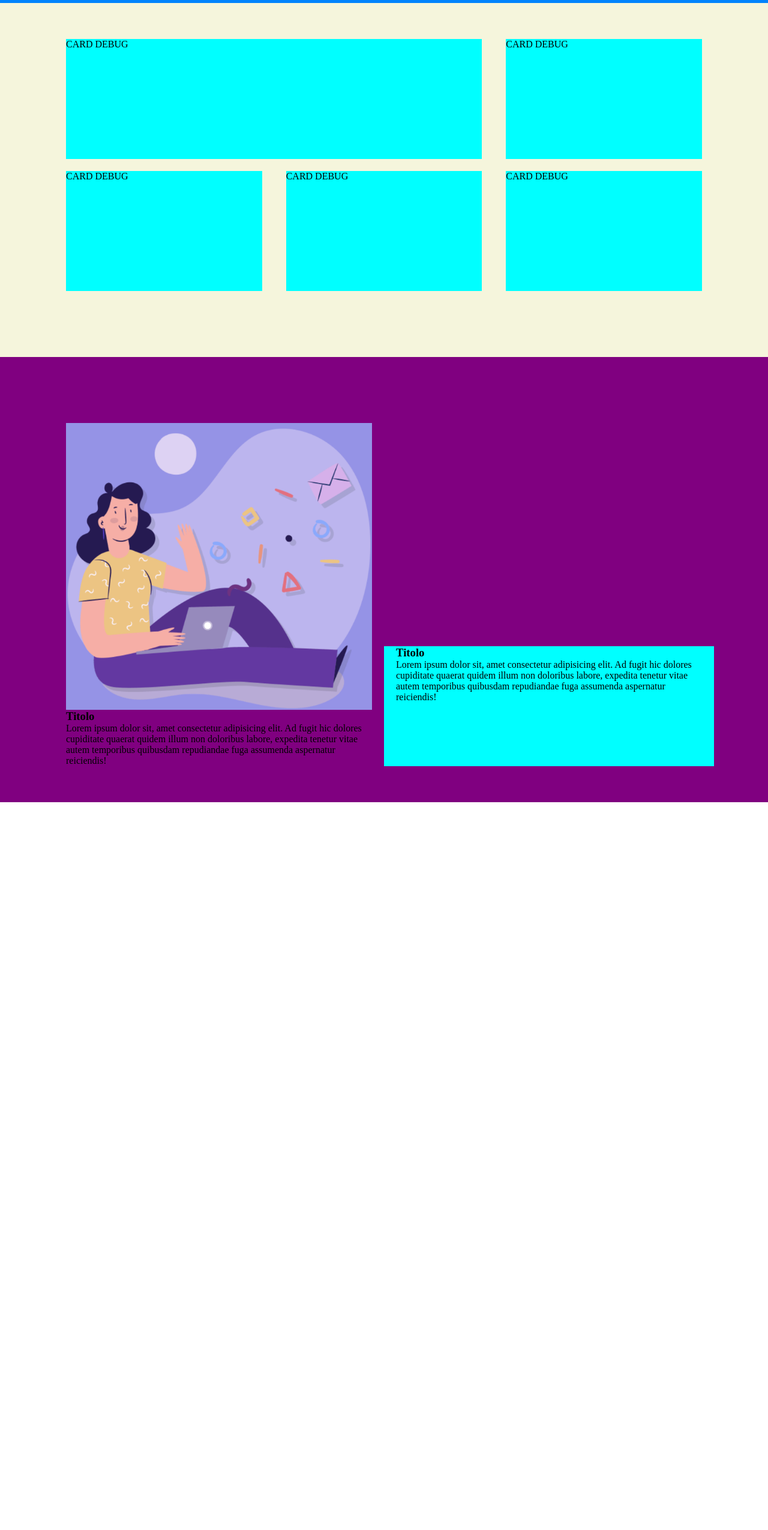
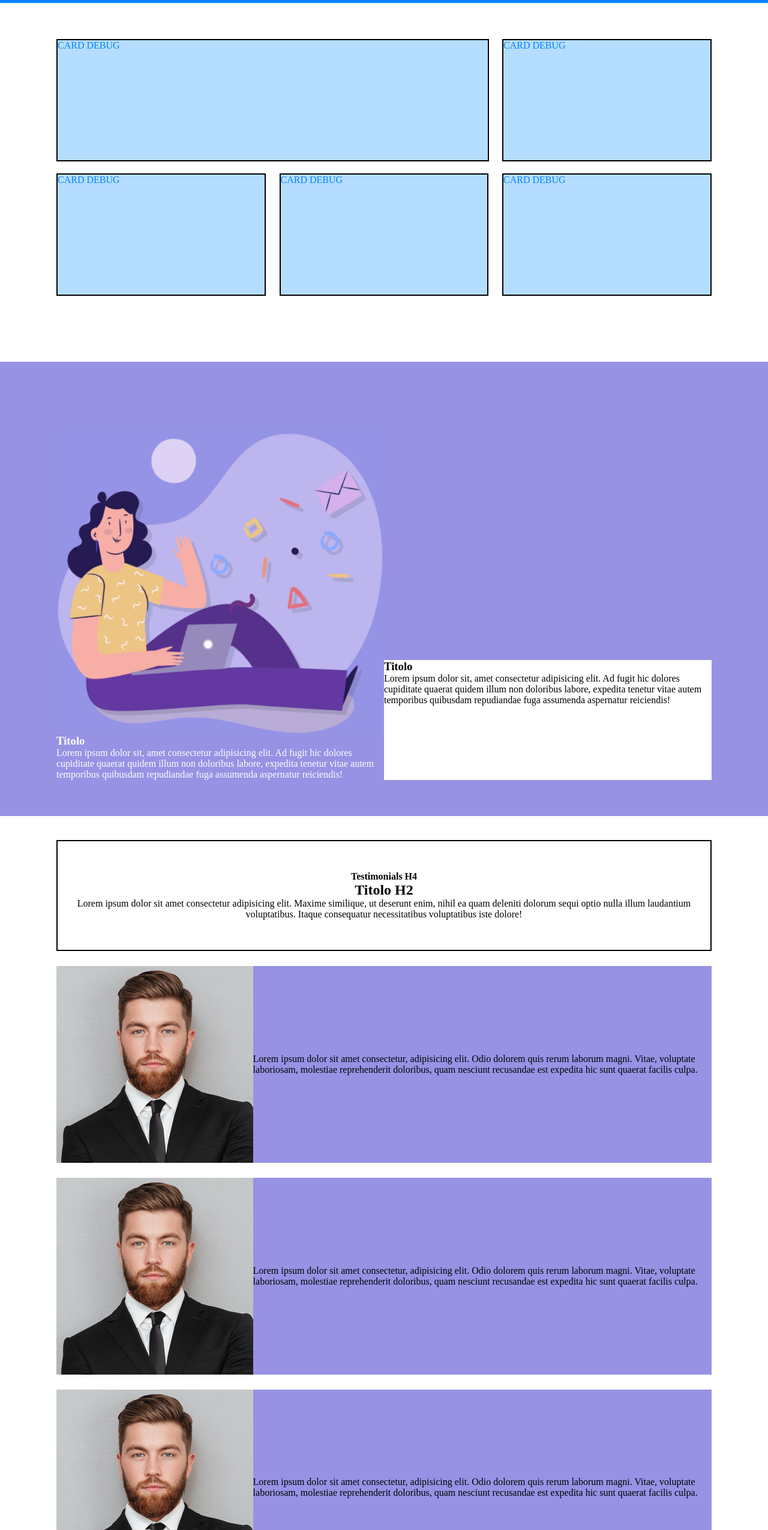
Before and after one commit to andreadldev/htmlcss-responsive-layout, a plain HTML site: page index.html in a window 1280 px wide. Shown: the part 53-2603 px from the top of the page at 60% size. Before the commit the page ends 1390 px from the top, so only its background shows below. Drawn offline with Linux system fonts and the light colour scheme.

Commit message:
sezioni testimonials e benefits + fix

```diff
--- a/css/common.css
+++ b/css/common.css
@@ -1,8 +1,8 @@
 .container {
     max-width: 1140px;
     margin: auto;
-    padding-left: 1.25rem;
-    padding-right: 1.25rem;
+    padding-left: 1.50rem;
+    padding-right: 1.50rem;
 }
 
 .flex {
--- a/css/style.css
+++ b/css/style.css
@@ -9,10 +9,6 @@ header {
     background-color: var(--blue-details);
     padding: 1.25rem 0;
     color: white;
-}
-
-header .container {
-padding: 0 2.50rem;
 }
 
 .main-nav {
@@ -35,20 +31,20 @@ padding: 0 2.50rem;
    ============================== */
 
 /* ------------SECTION 1: HIGHLIGHTS------------- */
-.card-debug {
-    background-color: aqua;
+
+.debug .card-inner {
     height: 200px;
 }
 
 section.highlights {
-    background-color: beige;
     padding-top: 50px;
     padding-bottom: 100px;
 }
 
-.col {
-    padding-left: 1.25rem;
-    padding-right: 1.25rem;
+.highlights .col {
+    border: 2px solid black;
+    background-color: var(--blue-bg);
+    color: var(--blue-details);
 }
 
 .highlights .col {
@@ -60,25 +56,32 @@ section.highlights {
 @media screen and ( min-width: 768px ) {
 
     .highlights .col {
-        width: calc(100% / 3);
+        width: calc(100% / 3 - 15px);
     }
 
     .highlights .col:first-child {
-        width: calc( (100% / 3) * 2);
+        width: calc( (100% / 3) * 2 - 7px);
     }
+
 }
 
 /* ------------SECTION 2: STRATEGIC------------- */
 
 section.strategic {
-    background-color: purple;
+    background-color: var(--purple);
     padding-top: 100px;
     padding-bottom: 50px;
+    color: white;
 }
 
 .strategic .col {
     width: 100%;
     margin: .625rem 0;
+}
+
+.strategic .card-inner {
+    background-color: white;
+    color: black;
 }
 
 .strategic img {
@@ -92,3 +95,86 @@ section.strategic {
         width: 50%;
     }
 }
+
+/* -----------SECTION 2: TESTIMONIALS------------ */
+
+.debug .testimonials-heading {
+    border: 2px solid black;
+}
+
+section.testimonials {
+    padding-top: 40px;
+    padding-bottom: 50px;
+}
+
+.testimonials-heading {
+    padding-top: 50px;
+    padding-bottom: 50px;
+    text-align: center;
+}
+
+.testimonials .col {
+    margin-top: 25px;
+    margin-bottom: 20px;
+    min-height: 250px;
+    background-color: var(--purple);
+}
+
+.testimonials .col p {
+    margin: auto;
+}
+
+.testimonials img {
+    width: 40%;
+    object-fit: cover;
+    margin: 0 auto;
+}
+
+/* TABLET */
+@media screen and ( min-width: 768px ) {
+    .testimonials .col {
+        flex-direction: row;
+    }
+
+    .testimonials img {
+        margin: auto 0;
+        width: 30%;
+    }
+}
+
+/* -----------SECTION 3: BENEFITS------------ */
+
+.benefits {
+    background-color: var(--purple);
+    color: white;
+    padding-top: 40px;
+    padding-bottom: 40px;
+}
+
+.benefits-heading {
+    text-align: center;
+    padding-bottom: 40px;
+}
+
+.benefits .col {
+    background-color: white;
+    width: 100%;
+    height: 300px;
+    border: 1px solid black;
+    margin-bottom: 30px;
+    color: black;
+}
+
+/* TABLET */
+@media screen and ( min-width: 768px ) {
+    .benefits .col {
+        width: calc(100%/2 - 15px);
+    }
+}
+
+/* DESKTOP */
+@media screen and ( min-width: 992px ) {
+    .benefits .col {
+        width: calc(100%/3 - 15px);
+    }
+}
--- a/index.html
+++ b/index.html
@@ -7,7 +7,7 @@
     <title>Responsive layout</title>
     <link rel="stylesheet" href="css/style.css">
 </head>
-<body>
+<body class="debug">
     <!-- HEADER -->
     <header>
         <div class="container">
@@ -31,21 +31,21 @@
         <!-- SEZIONE 1: HIGHLIGHTS -->
         <section class="highlights">
             <div class="container">
-                <div class="row">
+                <div class="row flex justify-space-between">
                     <div class="col">
-                        <div class="card-debug">CARD DEBUG</div>
+                        <div class="card-inner">CARD DEBUG</div>
                     </div>
                     <div class="col">
-                        <div class="card-debug">CARD DEBUG</div>
+                        <div class="card-inner">CARD DEBUG</div>
                     </div>
                     <div class="col">
-                        <div class="card-debug">CARD DEBUG</div>
+                        <div class="card-inner">CARD DEBUG</div>
                     </div>
                     <div class="col">
-                        <div class="card-debug">CARD DEBUG</div>
+                        <div class="card-inner">CARD DEBUG</div>
                     </div>
                     <div class="col">
-                        <div class="card-debug">CARD DEBUG</div>
+                        <div class="card-inner">CARD DEBUG</div>
                     </div>
                 </div>
             </div>
@@ -60,13 +60,52 @@
                         <h3>Titolo</h3>
                         <p>Lorem ipsum dolor sit, amet consectetur adipisicing elit. Ad fugit hic dolores cupiditate quaerat quidem illum non doloribus labore, expedita tenetur vitae autem temporibus quibusdam repudiandae fuga assumenda aspernatur reiciendis!</p>
                     </div>
-                    <div class="col card-debug">
+                    <div class="col card-inner">
                         <h3>Titolo</h3>
                         <p>Lorem ipsum dolor sit, amet consectetur adipisicing elit. Ad fugit hic dolores cupiditate quaerat quidem illum non doloribus labore, expedita tenetur vitae autem temporibus quibusdam repudiandae fuga assumenda aspernatur reiciendis!</p>
                     </div>
                 </div>
             </div>
+        </section>
 
+        <!-- SEZIONE 3: TESTIMONIALS -->
+        <section class="testimonials">
+            <div class="container">
+                <div class="testimonials-heading">
+                    <h4>Testimonials H4</h4>
+                    <h2>Titolo H2</h2>
+                    <p>Lorem ipsum dolor sit amet consectetur adipisicing elit. Maxime similique, ut deserunt enim, nihil ea quam deleniti dolorum sequi optio nulla illum laudantium voluptatibus. Itaque consequatur necessitatibus voluptatibus iste dolore!</p>
+                </div>
+                <div class="col flex-column">
+                    <img src="img/about.jpg" alt="...">
+                    <p>Lorem ipsum dolor sit amet consectetur, adipisicing elit. Odio dolorem quis rerum laborum magni. Vitae, voluptate laboriosam, molestiae reprehenderit doloribus, quam nesciunt recusandae est expedita hic sunt quaerat facilis culpa.</p>
+                </div>
+                <div class="col flex-column">
+                    <img src="img/about.jpg" alt="...">
+                    <p>Lorem ipsum dolor sit amet consectetur, adipisicing elit. Odio dolorem quis rerum laborum magni. Vitae, voluptate laboriosam, molestiae reprehenderit doloribus, quam nesciunt recusandae est expedita hic sunt quaerat facilis culpa.</p>
+                </div>
+                <div class="col flex-column">
+                    <img src="img/about.jpg" alt="...">
+                    <p>Lorem ipsum dolor sit amet consectetur, adipisicing elit. Odio dolorem quis rerum laborum magni. Vitae, voluptate laboriosam, molestiae reprehenderit doloribus, quam nesciunt recusandae est expedita hic sunt quaerat facilis culpa.</p>
+                </div>
+            </div>
+        </section>
+
+        <!-- SEZIONE 4: BENEFITS -->
+        <section class="benefits">
+            <div class="container">
+                <div class="benefits-heading flex justify-center">
+                    <h2>Titolo</h2>
+                </div>
+                <div class="row justify-space-between">
+                    <div class="col">01</div>
+                    <div class="col">02</div>
+                    <div class="col">03</div>
+                    <div class="col">04</div>
+                    <div class="col">05</div>
+                    <div class="col">06</div>
+                </div>
+            </div>
         </section>
     </main>
 
```
